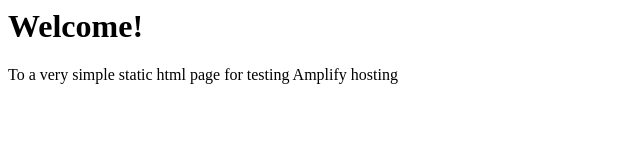
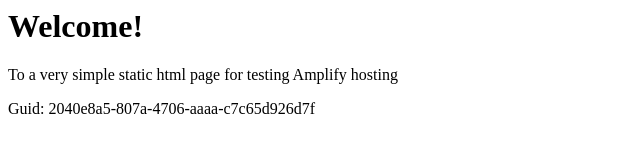
Before and after one commit to aws-aemilia-yul/Github-PR-Commit-Integration-Test-DoNotTouch-v1-prod-ca-central-1, a website: page src/index.html in a window 1280 px wide. Shown: the whole page, without its empty margins (0-640 px from the left). Drawn offline with Linux system fonts and the light colour scheme.

Commit message:
commit from integ tests

```diff
--- a/src/index.html
+++ b/src/index.html
@@ -1,3 +1,5 @@
+
+
 <html lang="en">
 
 <head>
@@ -10,6 +12,6 @@
 <body>
     <h1>Welcome!</h1>
     <p>To a very simple static html page for testing Amplify hosting</p>
-</body>
+    <p>Guid: 2040e8a5-807a-4706-aaaa-c7c65d926d7f</p></body>
 
 </html>
```
